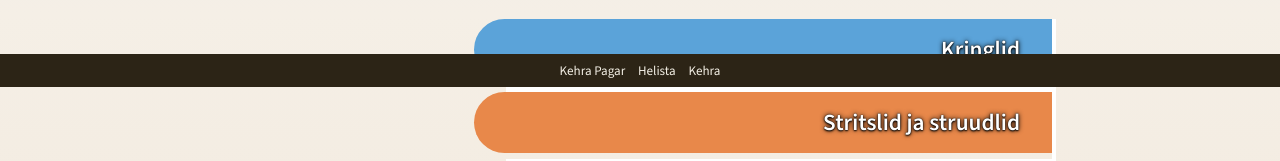
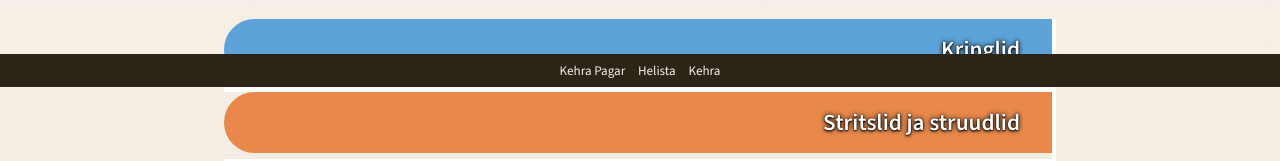
Before and after one commit to ivarneio/kehrapagar, a plain HTML site: page index.html in a window 1280 px wide. Shown: the part 713-874 px from the top of the page. Drawn offline with nearby package versions, Linux system fonts and the light colour scheme; no server answers.

Commit message:
Paremal pool riba piirangut ei ole.

```diff
--- a/stiil.css
+++ b/stiil.css
@@ -358,7 +358,7 @@ textarea { font: inherit; border: 1px solid var(--joon); background: #fff; color
 }
 .grupid .grupp > button {
   display: block;
-  width: calc(70% - 4px);
+  width: calc(100% - 4px);
   margin-left: auto;
   margin-right: 4px;
   border-radius: 2rem 0 0 2rem;
@@ -372,7 +372,7 @@ textarea { font: inherit; border: 1px solid var(--joon); background: #fff; color
   display: block;
   height: 6px;
   background: #fff;
-  margin-left: calc(30% + 2rem);
+  margin-left: 0;
   margin-right: 4px;
   margin-bottom: 0;
 }
```
